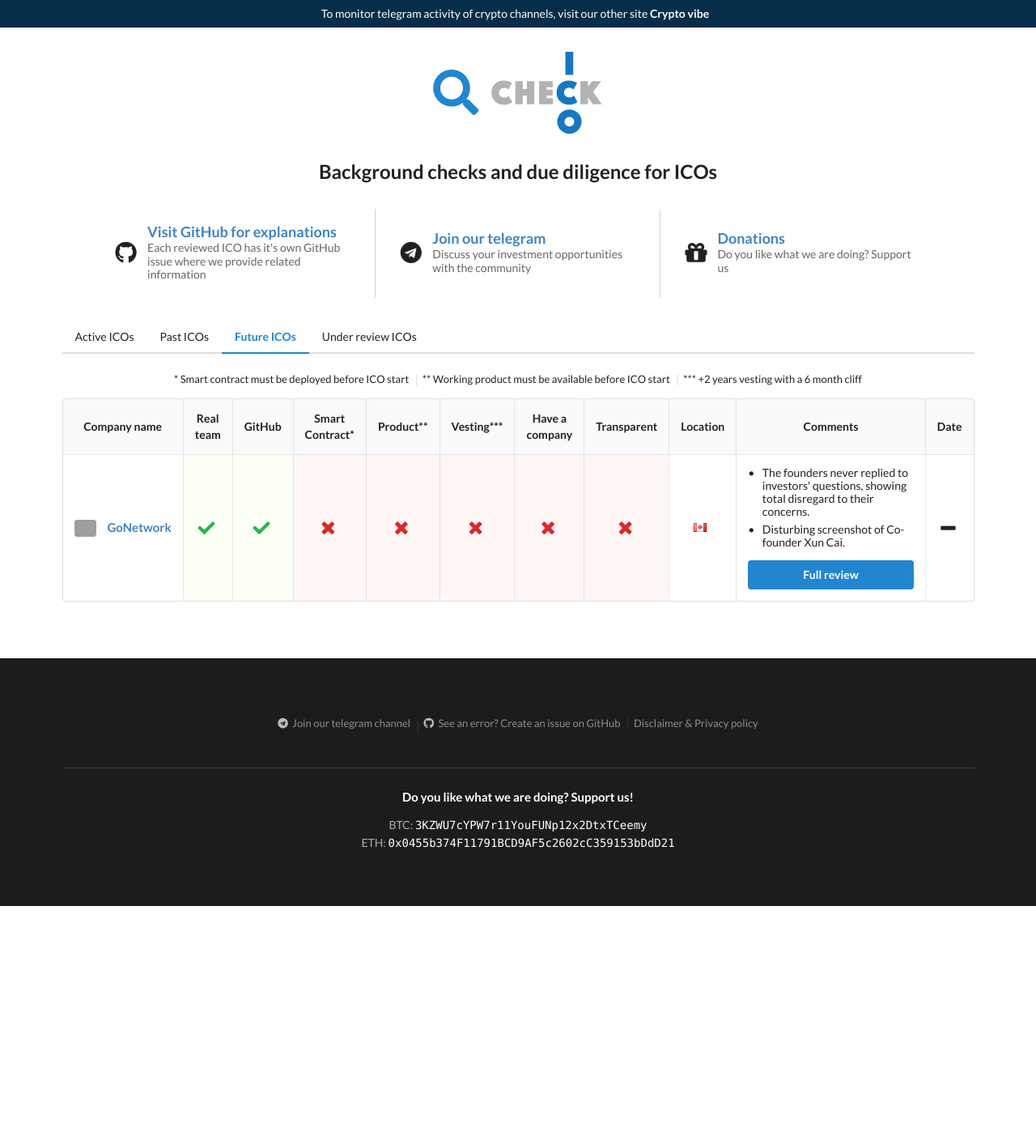
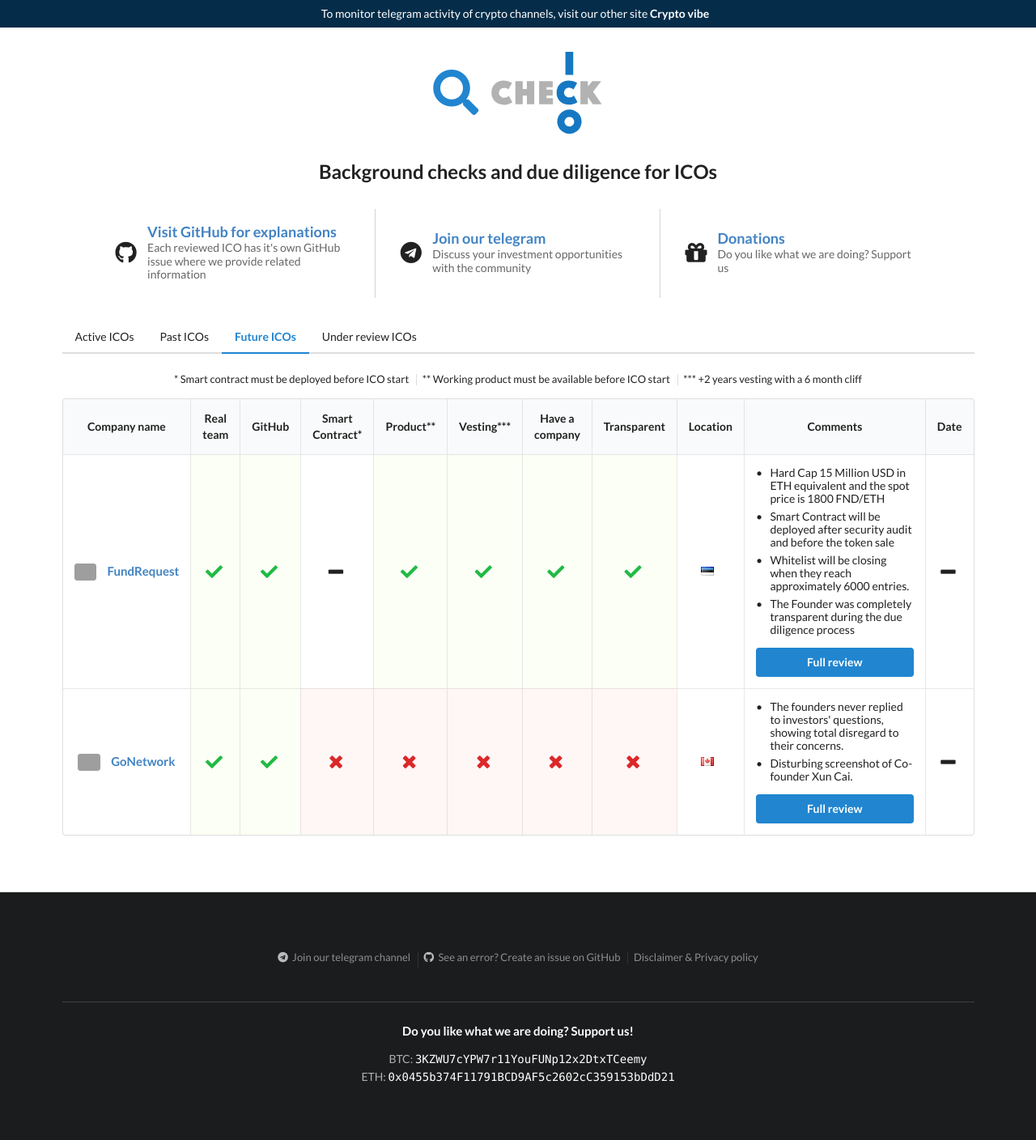
Before and after one commit to ico-check/ico-check, a Jekyll site: the page built from future.md, in a window 1280 px wide. Shown: the whole page at 81% size. Built offline with Jekyll 4.4.1, drawn with Linux system fonts in a browser that asks for light colours; nearby versions of some CDN libraries; before the commit the page ends 1119 px from its top, so only the background shows below that; grey boxes are pictures that could not be loaded.

Commit message:
34-fundrequest-ico-check
Added FundRequest

```diff
--- a/_data/future-icos.yml
+++ b/_data/future-icos.yml
@@ -1,3 +1,24 @@
+- name: FundRequest
+  image: https://i.imgur.com/jNolXfq.png
+  url: https://register.fundrequest.io/
+  real_team: true
+  github: true
+  smart_contract:
+  product: true
+  min_vesting: true
+  have_company: true
+  transparent: true
+  location: Estonia
+  comments:
+    - content: Hard Cap 15 Million USD in ETH equivalent and the spot price is 1800 FND/ETH
+    - content: Smart Contract will be deployed after security audit and before the token sale
+    - content: Whitelist will be closing when they reach approximately 6000 entries.
+    - content: The Founder was completely transparent during the due diligence process
+  ico_start_date:
+  ico_end_date:
+  safe: true
+  issue_url: https://github.com/ico-check/ico-check/issues/45
+
 - name: GoNetwork
   image: https://i.imgur.com/XhAQdHY.jpg
   url: https://gonetwork.co/
```
